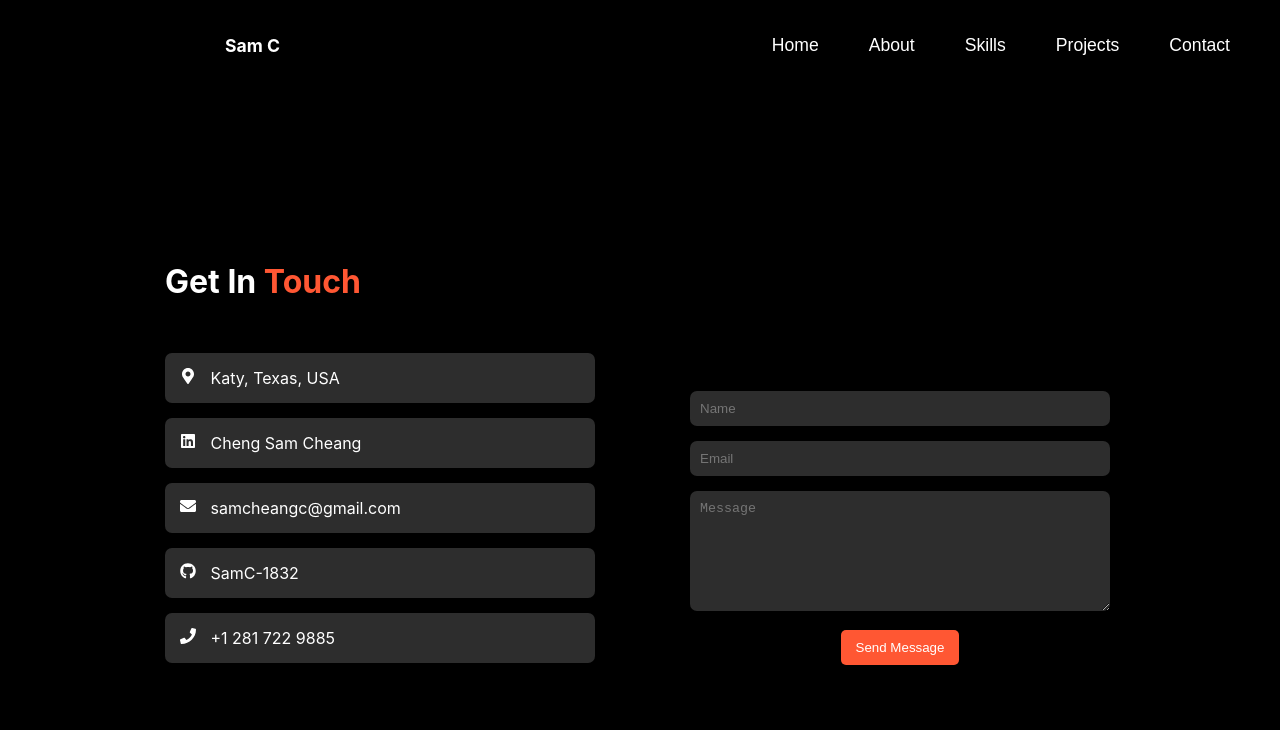
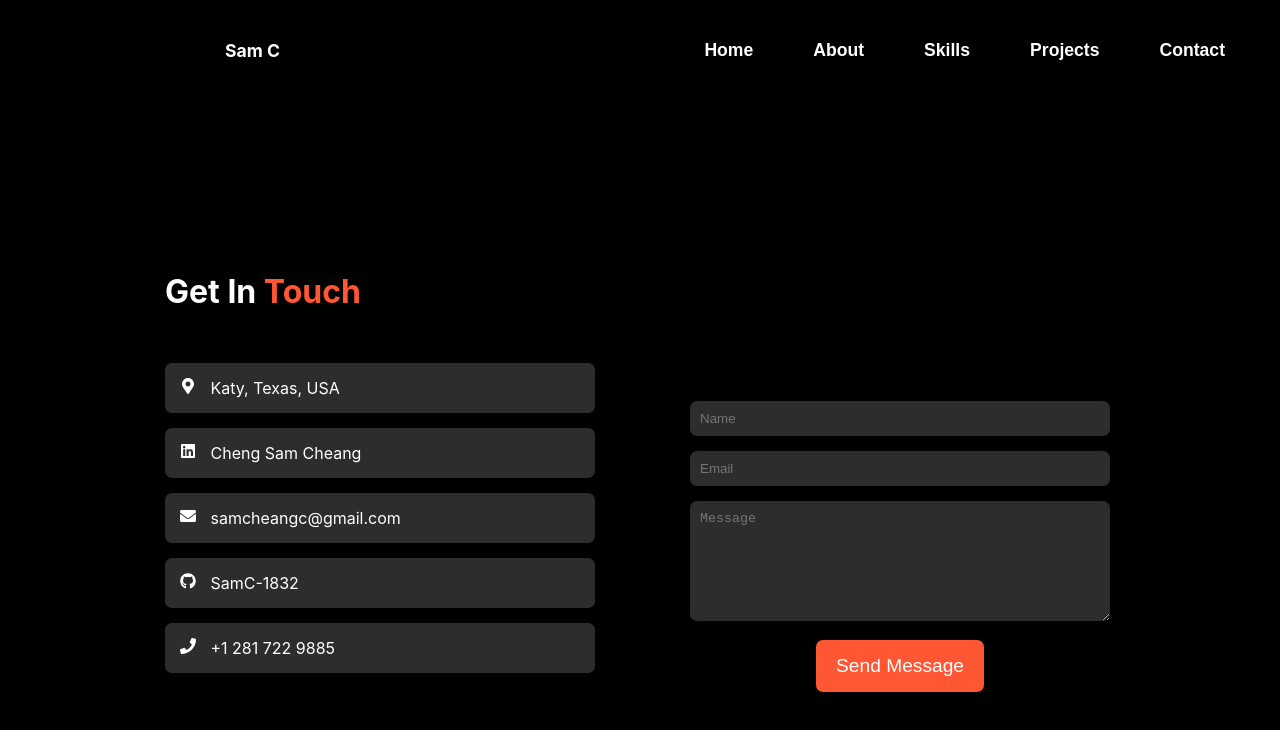
Before and after one commit to SamC1832js/SamC1832js.github.io, a React (Create React App) app: page /contact in a window 1280 px wide. Shown: the top 730 px of the page. Built offline with nearby package versions, Linux system fonts and the light colour scheme.

Commit message:
almost done

```diff
--- a/src/App.css
+++ b/src/App.css
@@ -2,34 +2,37 @@
   text-align: center;
 }
 
-/* Navbar container */
 .navbar {
   display: flex;
   justify-content: space-between;
   align-items: center;
   padding: 25px;
-  background-color: #000000; /* Dark background */
+  background-color: #000000;
   color: white;
 }
 
-/* Navbar left (Your name) */
 .navbar-left h1 {
   padding-left: 200px;
   margin: 0;
   font-size: 1.1rem;
 }
 
-/* Navbar right (Buttons) */
 .navbar-right button {
+  font-weight: bold;
   background: none;
   color: white;
   border: none;
   margin: 0 10px;
   font-size: 1.1rem;
   cursor: pointer;
+  border-radius: 7px;
   transition: color 0.3s ease;
+  -webkit-border-radius: 7px;
+  -moz-border-radius: 7px;
+  -ms-border-radius: 7px;
+  -o-border-radius: 7px;
 }
 
 .navbar-right button:hover {
-  color: #61dafb; /* React blue color */
+  color: #61dafb;
 }
--- a/src/App.js
+++ b/src/App.js
@@ -1,10 +1,10 @@
 import './App.css';
-import { BrowserRouter as Router, Route, Routes, Link } from 'react-router-dom'; // Import necessary components
+import { BrowserRouter as Router, Route, Routes, Link, Navigate } from 'react-router-dom'; // Import necessary components
 import About from "./components/About";
 import Skills from "./components/Skills";
 import Projects from "./components/Projects";
-import Contact from "./components/Contact"
-import Home from "./components/Home"
+import Contact from "./components/Contact";
+import Home from "./components/Home";
 
 function App() {
   return (
@@ -17,7 +17,7 @@ function App() {
               <h1>Sam C</h1>
             </div>
             <div className="navbar-right">
-              <Link to="/"><button>Home</button></Link>
+              <Link to="/home"><button>Home</button></Link>
               <Link to="/about"><button>About</button></Link>
               <Link to="/skills"><button>Skills</button></Link>
               <Link to="/projects"><button>Projects</button></Link>
@@ -29,11 +29,12 @@ function App() {
         {/* Main content */}
         <main>
           <Routes>
-            <Route path="/" element={<Home />} /> {/* Set Projects as the home page */}
+            <Route path="/" element={<Navigate to="/home" />} />
+            <Route path="/home" element={<Home />} />
             <Route path="/about" element={<About />} />
             <Route path="/skills" element={<Skills />} />
             <Route path="/projects" element={<Projects />} />
-            <Route path="/contact" element={<Contact />} /> {/* Add Contact component */}
+            <Route path="/contact" element={<Contact />} />
           </Routes>
         </main>
       </div>
--- a/src/components/About.css
+++ b/src/components/About.css
@@ -6,8 +6,8 @@ body {
 .about-container {
   display: flex;
   align-items: center;
-  padding: 100px;         /* Reduced padding */
-  max-width: 950px;      /* Adjusted width for a centered look */
+  padding: 100px;
+  max-width: 950px;
   margin: auto;
 }
 
@@ -54,23 +54,23 @@ body {
 }
 
 .about-divider {
-  border: none;         /* Remove default border */
-  height: 2px;         /* Set height of the line */
-  background-color: #cccccc5b; /* Set color of the line */
-  margin: 20px 0;      /* Set top and bottom margin */
+  border: none;
+  height: 2px;
+  background-color: #cccccc5b;
+  margin: 20px 0;
 }
 
 .about-content h3 {
-  font-size: 1.5rem; /* Adjust size as needed */
-  transition: transform 0.6s; /* Animation duration */
-  perspective: 0px; /* Perspective for 3D effect */
+  font-size: 1.5rem;
+  transition: transform 0.6s;
+  perspective: 0px;
 }
 
 .dissolving-title {
-  opacity: 0; /* Start as invisible */
-  transition: opacity 0.6s; /* Animation duration for fade */
+  opacity: 0;
+  transition: opacity 0.6s;
 }
 
 .visible {
-  opacity: 1; /* Make visible when the class is applied */
+  opacity: 1;
 }
--- a/src/components/About.js
+++ b/src/components/About.js
@@ -17,17 +17,17 @@ function About() {
 
     useEffect(() => {
     const interval = setInterval(() => {
-      setIsVisible(false); // Start fade out
+      setIsVisible(false);
       setTimeout(() => {
         setCurrentTitleIndex((prevIndex) =>
           prevIndex === jobTitles.length - 1 ? 0 : prevIndex + 1
         );
-        setIsVisible(true); // Start fade in
-      }, 600); // Match this with the fade out duration
-    }, 3000); // Change title every 3 seconds
+        setIsVisible(true);
+      }, 600);
+    }, 3000);
 
-        // Change title every 3 seconds
-    return () => clearInterval(interval); // Cleanup on component unmount
+
+    return () => clearInterval(interval);
         }, [jobTitles.length]);
     return (
       <body>
--- a/src/components/Contact.css
+++ b/src/components/Contact.css
@@ -1,14 +1,14 @@
 .contact-container {
     background-color: rgb(0, 0, 0);
     color: white;
-    padding: 150px; /* Reduced padding */
-    max-width: 950px; /* Adjusted width for a centered look */
+    padding: 150px;
+    max-width: 950px;
     margin: auto;
 }
 
 .contact-layout {
-    display: flex; /* Use Flexbox for layout */
-    justify-content: space-between; /* Space between columns */
+    display: flex;
+    justify-content: space-between;
 }
 
 .contact-info-container {
@@ -46,14 +46,14 @@
 }
 
 .contact-field {
-    flex: 1; /* Allow form to take full height */
-    margin-top: 150px; /* Space above the form */
+    flex: 1;
+    margin-top: 150px;
     margin-left: 60px;
 
 }
 
 .form-group {
-    margin-bottom: 15px; /* Space between form fields */
+    margin-bottom: 15px;
 
 }
 
@@ -74,19 +74,24 @@
 }
 
 .form-group textarea {
-    resize: vertical; /* Allow vertical resizing */
-    height: 100px; /* Default height */
+    resize: vertical;
+    height: 100px;
 }
 
 button {
-    background-color: #ff5733; /* Button background color */
-    color: white; /* Button text color */
-    padding: 10px 15px; /* Padding inside button */
-    border: none; /* Remove border */
-    border-radius: 5px; /* Rounded corners */
-    cursor: pointer; /* Pointer on hover */
+    font-size: 1.2rem;
+    background-color: #ff5733;
+    color: white;
+    padding: 15px 20px;
+    border: none;
+    border-radius: 7px;
+    cursor: pointer;
+    -webkit-border-radius: 7px;
+    -moz-border-radius: 7px;
+    -ms-border-radius: 7px;
+    -o-border-radius: 7px;
 }
 
 button:hover {
-    background-color: #a83a21; /* Darker blue on hover */
+    background-color: #a83a21;
 }
--- a/src/components/Contact.js
+++ b/src/components/Contact.js
@@ -19,8 +19,8 @@ function Contact() {
         <div className="contact-container">
 
 
-            <div className="contact-layout"> {/* Added container for flex layout */}
-                <div className="contact-info-container"> {/* Separate container for contact info */}
+            <div className="contact-layout">
+                <div className="contact-info-container">
                     <h1>Get In <span className="secondary-color">Touch</span></h1>
                     <div className="contact-info">
                         <FaMapMarkerAlt /> {/* Map icon */}
--- /dev/null
+++ b/src/components/Home.css
@@ -0,0 +1,36 @@
+.dissolving-title {
+  opacity: 0;
+  transition: opacity 0.6s;
+}
+
+.visible {
+  opacity: 1;
+}
+
+.home-container {
+    display: flex;
+    flex-direction: column;
+    justify-content: center;
+    align-items: center;
+    height: 60vh;
+}
+
+.home-container h1 {
+    font-size: 2.5rem;
+}
+
+.home-container h3 {
+    font-size: 2rem;
+
+    position: absolute;
+    left: 38%;
+}
+
+.home-container button{
+    margin-top: 100%;
+    border-radius: 7px;
+    -webkit-border-radius: 7px;
+    -moz-border-radius: 7px;
+    -ms-border-radius: 7px;
+    -o-border-radius: 7px;
+}
--- a/src/components/Home.js
+++ b/src/components/Home.js
@@ -1,4 +1,47 @@
+import "./Home.css";
+import { Link } from 'react-router-dom';
+import React, { useState, useEffect } from "react";
+
 function Home() {
+    const jobTitles = [
+        "Automation Engineer",
+        "QA Analyst",
+        "Engineer In Test",
+        "Engineer",
+        "Developer",
+    ];
 
+    const [currentTitleIndex, setCurrentTitleIndex] = useState(0);
+    const [isVisible, setIsVisible] = useState(true);
+
+    useEffect(() => {
+        const interval = setInterval(() => {
+            setIsVisible(false);
+            setTimeout(() => {
+                setCurrentTitleIndex((prevIndex) =>
+                    prevIndex === jobTitles.length - 1 ? 0 : prevIndex + 1
+                );
+                setIsVisible(true);
+            }, 600);
+        }, 3000);
+
+        return () => clearInterval(interval);
+    }, [jobTitles.length]);
+
+    return (
+        <div className="home-container">
+            <h1><span className="primary-color">Cheng Sam </span><span className="secondary-color">Cheang</span></h1>
+            <span className="primary-color">
+                <h3>
+                    <span>Aspiring Software </span>
+                    <span className={`dissolving-title ${isVisible ? "visible" : ""}`}>
+                        {jobTitles[currentTitleIndex]}
+                    </span>
+                </h3>
+            </span>
+            <Link to="/contact"><button>Get In Touch</button></Link>
+        </div>
+    );
 }
+
 export default Home;
--- a/src/components/Projects.css
+++ b/src/components/Projects.css
@@ -44,6 +44,6 @@
 }
 
 .github-link:hover {
-  color: #0056b3; /* Change color on hover */
-  text-decoration: underline; /* Underline on hover */
+  color: #0056b3;
+  text-decoration: underline;
 }
```
